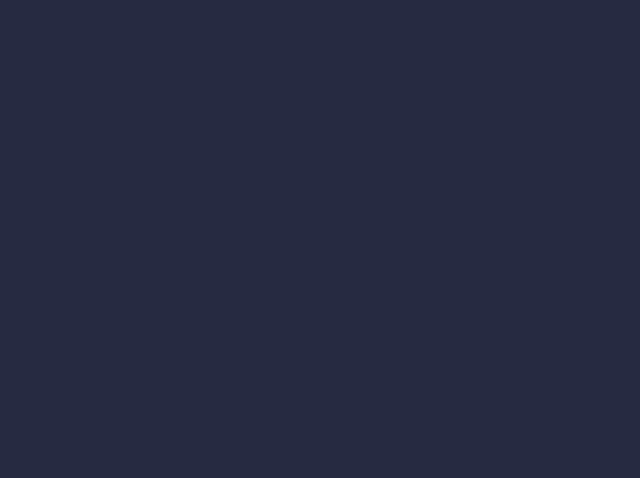
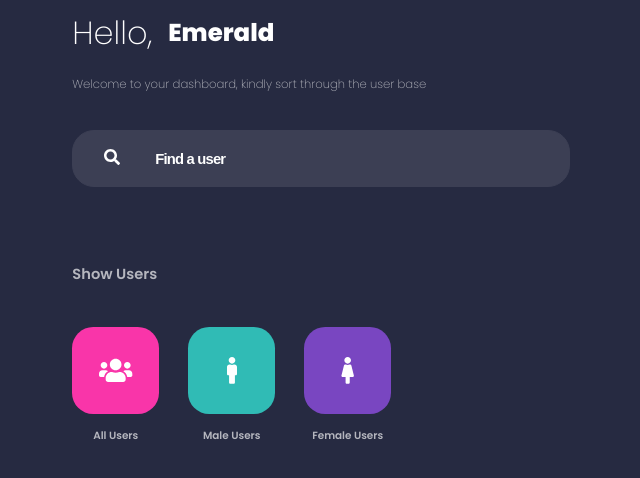
Before and after one commit to abisalde/working-with-data, a React (Create React App) app: page / in a window 1280 px wide. Shown: the top 478 px of the page, without its empty margins (319-959 px from the left). Built offline with nearby package versions, Linux system fonts and the light colour scheme.

Commit message:
Admin Selector

```diff
--- a/package.json
+++ b/package.json
@@ -6,11 +6,14 @@
     "@testing-library/jest-dom": "^5.11.4",
     "@testing-library/react": "^11.1.0",
     "@testing-library/user-event": "^12.1.10",
+    "formik": "^2.2.6",
+    "lodash": "^4.17.21",
     "react": "^17.0.1",
     "react-dom": "^17.0.1",
     "react-redux": "^7.2.2",
     "react-scripts": "4.0.3",
-    "web-vitals": "^1.0.1"
+    "web-vitals": "^1.0.1",
+    "yup": "^0.32.9"
   },
   "scripts": {
     "start": "react-scripts start",
--- a/src/App.jsx
+++ b/src/App.jsx
@@ -1,10 +1,13 @@
 import React, { Component } from 'react';
 import './asset/css/main.css';
+import Dashboard from './components/dashboard';
+
+
 class Page extends Component {
     render() {
         return (
             <main className="container">
-
+                <Dashboard />
             </main>
         );
     }
--- a/src/asset/css/admin.component.styled.js
+++ b/src/asset/css/admin.component.styled.js
@@ -1,13 +1,43 @@
 import styled from 'styled-components';
 
 
-export const Wrapper = styled.div`
+export const Wrapper = styled.section`
     background: transparent;
     width: 41.2%;
-    float: left;
-    padding-right: 15px;
-    padding-left: 15px;
+    padding-right: 0.9375rem;
+    padding-left: 0.9375rem;
     position: relative;
-    margin: 10.51rem auto;
-    text-align: center;
-`
+    margin: auto;
+`;
+
+export const DashboardGreeting = styled.div`
+    display: flex;
+    flex-direction: column;
+    flex: 1 1 auto;
+    padding-bottom: 2.125rem;
+`;
+
+export const Greeting = styled.h1`
+    display: flex;
+    align-items: center;
+    font-weight: 200;
+    font-size: 2rem;
+    line-height:  4.123rem;
+    opacity: 1
+    letter-spacing: -0.021rem;
+`;
+
+export const AdminName = styled.span`
+    font-weight: 800;
+    line-height: 3.251rem;
+    padding-left: 1rem;
+    font-size: 1.525rem;
+`;
+
+export const WelcomeMessage = styled.p`
+    font-weight: 300;
+    line-height: 1.525rem;
+    padding-top: 0.375rem;
+    font-size: 0.725rem;
+    opacity: 0.66;
+`;
--- a/src/asset/css/main.css
+++ b/src/asset/css/main.css
@@ -33,3 +33,8 @@ body {
     height: 100vh;
     position: relative;
 }
+
+input::placeholder {
+    color: var(--text);
+    opacity: 1;
+}
--- a/src/components/admin.jsx
+++ b/src/components/admin.jsx
@@ -1,14 +1,31 @@
-import React, { Component } from 'react';
+import React from 'react';
+import { AdminName, DashboardGreeting, Greeting, WelcomeMessage, Wrapper } from '../asset/css/admin.component.styled';
+
+import SearchForm from '../components/common/searchForm';
+import SelectUser from '../components/model/adminModel/selectUser/selectUser';
 
 
-class ADMIN extends Component {
-    state = {  }
-    render() {
+function ADMIN({name}) {
+
+    let adminName;
+    (name) ? adminName = name : adminName = ' Emerald';
         return (
-            <React.Fragment>
-            </React.Fragment>
+            <Wrapper>
+                <DashboardGreeting>
+                    <Greeting>
+                        Hello, {' '}
+                        <AdminName>
+                            {adminName}
+                        </AdminName>
+                    </Greeting>
+                    <WelcomeMessage>
+                        Welcome to your dashboard, kindly sort through the user base
+                    </WelcomeMessage>
+                </DashboardGreeting>
+                <SearchForm />
+                <SelectUser />
+            </Wrapper>
         );
-    }
 }
 
 export default ADMIN;
--- /dev/null
+++ b/src/components/common/common.component.styled.js
@@ -0,0 +1,39 @@
+import styled from 'styled-components';
+
+
+export const Form = styled.form`
+    background: var(--search);
+    border: 1px solid var(--search);
+    border-radius: 1.375rem;
+    opacity: 1;
+    height: 3.525rem;
+    position: relative;
+    display: flex;
+    flex-grow: 1;
+    align-items: center;
+    width: 100%;
+`;
+
+export const SearchIcon = styled.span`
+    color: ${props => props.user ? "var(--text)" : "var(--icons)"};
+    opacity: 1;
+    display: block;
+    line-height: 3.531rem;
+    pointer-events: none;
+    padding-left: 1.91rem;
+`;
+
+export const Input = styled.input`
+    background: transparent;
+    opacity: 1;
+    font-size: 0.925rem;
+    font-weight: 600;
+    border: none;
+    padding-left: 2rem;
+    letter-spacing: -0.05rem;
+    display: block;
+    width: 100%;
+    height: inherit;
+    outline: none;
+    color: var(--text);
+`;
--- a/src/components/common/searchForm.jsx
+++ b/src/components/common/searchForm.jsx
@@ -0,0 +1,43 @@
+import React from 'react';
+import  { Formik } from 'formik';
+
+import { Form, Input, SearchIcon } from './common.component.styled';// get our fontawesome imports
+import { faSearch } from "@fortawesome/free-solid-svg-icons";
+import { FontAwesomeIcon } from "@fortawesome/react-fontawesome"
+
+function SearchForm() {
+    const initialValue = {
+        findAUser: " ",
+    };
+
+    const onSubmit = async (values) => {
+        let search = JSON.stringify(values, null, 2);
+        search = JSON.parse(search);
+        console.log('Searching User,  ', search.find)
+    };
+
+    const formik = Formik({
+        initialValue,
+        onSubmit,
+    });
+
+    return (
+        <Form onSubmit={ formik.handleSubmit }>
+            <SearchIcon user>
+                <FontAwesomeIcon icon={faSearch}
+                />
+            </SearchIcon>
+            <Input
+                placeholder=' Find a user'
+                type='text'
+                required
+                autoComplete ='on'
+                name='findAUser'
+                onChange={formik.handleChange}
+                // value={formik.values.findAUser}
+            />
+        </Form>
+    )
+}
+
+export default SearchForm;
--- a/src/components/dashboard.jsx
+++ b/src/components/dashboard.jsx
@@ -1,4 +1,5 @@
 import React, { Component } from 'react';
+import ADMIN from './admin';
 
 
 
@@ -6,7 +7,7 @@ class Dashboard extends Component {
     render() {
         return (
             <React.Fragment>
-
+                <ADMIN />
             </React.Fragment>
         );
     }
--- /dev/null
+++ b/src/components/model/adminModel/selectUser/selectUser.component.styled.js
@@ -0,0 +1,49 @@
+import styled from 'styled-components';
+
+
+export const ShowUsers = styled.div`
+    padding-top: 4rem;
+`;
+
+export const Text = styled.p`
+    padding-top: 0.852rem;
+    font-size: ${props => props.size ? "0.652rem" : "0.915rem"};
+    font-weight: 600;
+    opacity: 0.66;
+`;
+
+export const ButtonRow = styled.div`
+    display: flex;
+    flex-wrap: wrap;
+    padding-top: 2.625rem;
+`;
+
+export const Selector = styled.div`
+    text-align: center;
+    padding-right: 1.825rem;
+    transition: all .6s cubic-bezier(0.23, 0.42, 0.9, 0.48);
+    :hover {
+        text-decoration: none;
+        transform: scale(1.25, 1.25);
+    }
+`;
+
+export const AllUsers = styled.button`
+    width: 5.425rem;
+    color: var(--text);
+    background-color: var(--allusers);
+    height: 5.425rem;
+    border-radius: 1.325rem;
+    opacity: var(--text);
+    outline: none;
+    border: none;
+    cursor: pointer;
+`;
+
+export const MaleUsers = styled(AllUsers)`
+    background-color: var(--maleuser);
+`;
+
+export const FemaleUsers = styled(AllUsers)`
+    background-color: var(--femaleuser);
+`;
--- /dev/null
+++ b/src/components/model/adminModel/selectUser/selectUser.jsx
@@ -0,0 +1,45 @@
+import React from 'react';
+
+// Use FontAwesome for Icons
+import { FontAwesomeIcon } from '@fortawesome/react-fontawesome';
+import { faUsers, faMale, faFemale } from '@fortawesome/free-solid-svg-icons';
+import { ShowUsers, Text, ButtonRow, Selector, AllUsers, MaleUsers, FemaleUsers } from './selectUser.component.styled';
+
+
+function SelectUser() {
+    return (
+        <ShowUsers>
+            <Text>Show Users</Text>
+            <ButtonRow>
+                <Selector>
+                    <AllUsers>
+                        <FontAwesomeIcon
+                            size="2x"
+                            icon={faUsers} />
+                    </AllUsers>
+                    <Text size>All Users</Text>
+                </Selector>
+                <Selector>
+                    <MaleUsers>
+                        <FontAwesomeIcon
+                            size="2x"
+                            icon={faMale}
+                        />
+                    </MaleUsers>
+                    <Text size>Male Users</Text>
+                </Selector>
+                <Selector>
+                    <FemaleUsers>
+                        <FontAwesomeIcon
+                            size="2x"
+                            icon={faFemale}
+                        />
+                    </FemaleUsers>
+                    <Text size>Female Users</Text>
+                </Selector>
+            </ButtonRow>
+        </ShowUsers>
+    )
+}
+
+export default SelectUser;
```
Also changed, not shown: src/components/common/common.styled.js (deleted), 1 other file (tests, documents, lock files or other folders).
